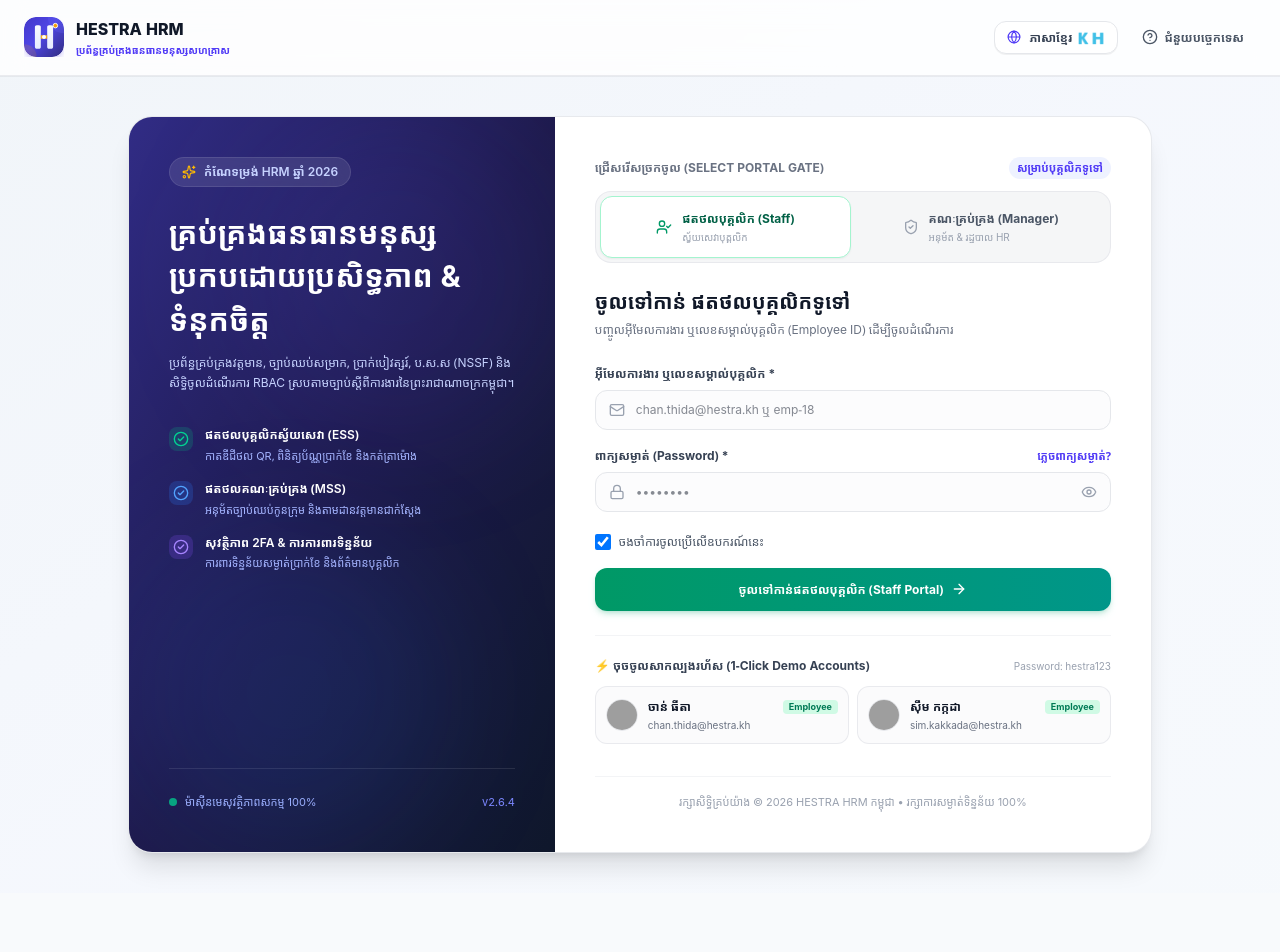
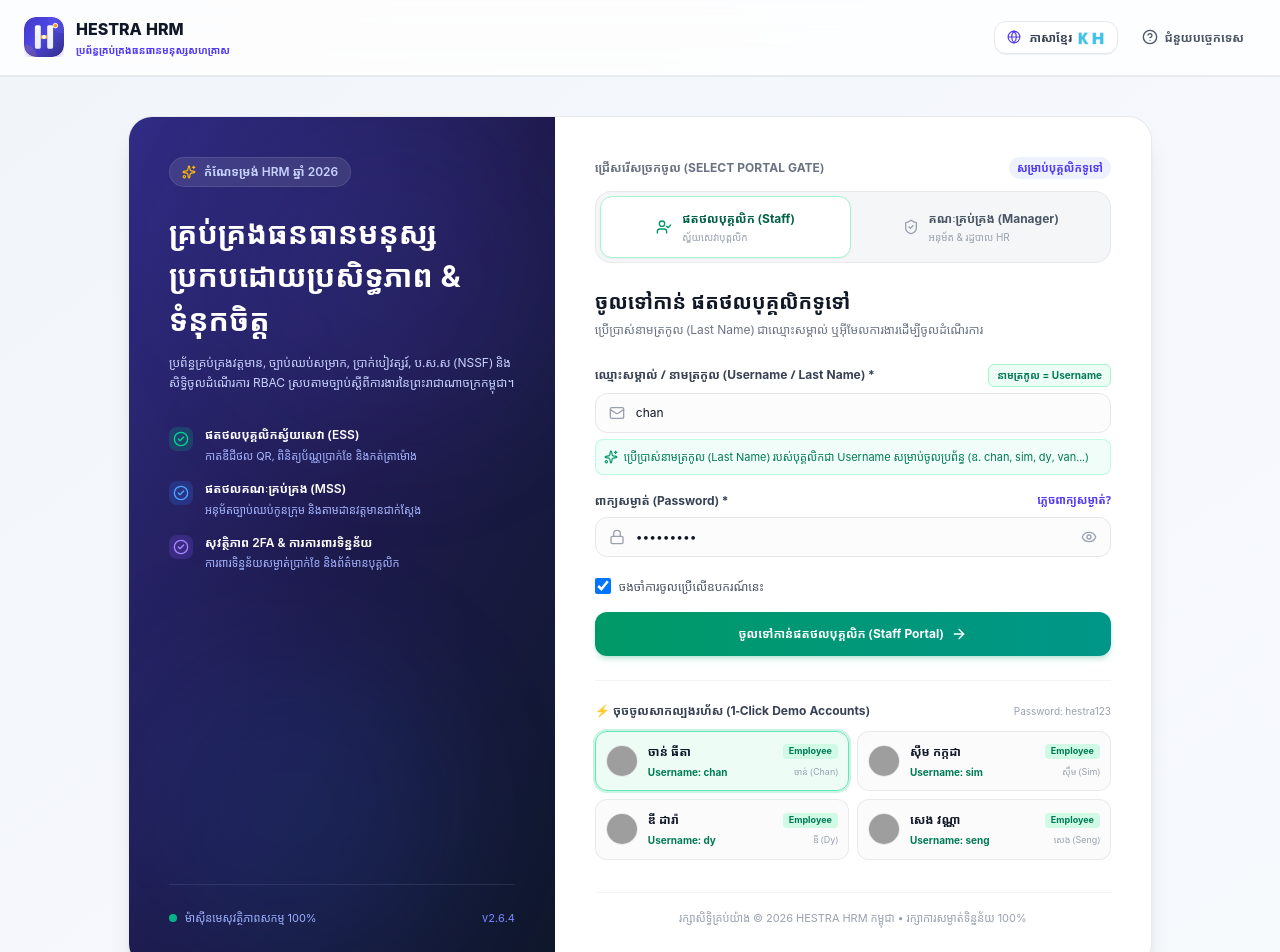
Before and after one commit to hellositha/cambodia-hr-management-system, a Next.js app: page /login in a window 1280 px wide. Shown: the top 952 px of the page. Before the commit the page ends 893 px from the top, so only its background shows below. Built offline with nearby package versions, Linux system fonts and the light colour scheme; grey boxes are pictures that could not be loaded; a web font is replaced by a local one.

Commit message:
feat: use employee last name as username for staff login in both English and Khmer

```diff
--- a/src/app/api/auth/login/route.ts
+++ b/src/app/api/auth/login/route.ts
@@ -7,45 +7,115 @@
   try {
     const db = getDb();
     const body = await request.json();
-    const { email, password, portalType, otpCode } = body;
+    const rawIdentifier = (body.username || body.email || '').trim();
+    const { password, portalType, otpCode } = body;
 
-    if (!email) {
+    if (!rawIdentifier) {
       return NextResponse.json(
-        { error: 'សូមបញ្ចូលអ៊ីមែល ឬលេខសម្គាល់បុគ្គលិក (Email or Employee ID is required)' },
+        { error: 'សូមបញ្ចូលឈ្មោះសម្គាល់ (នាមត្រកូល) ឬអ៊ីមែល (Username / Last Name or Email is required)' },
         { status: 400 }
       );
     }
 
-    const cleanEmail = email.trim().toLowerCase();
+    const cleanInput = rawIdentifier.toLowerCase();
 
-    // Look up user by email or employee_id
+    // Cambodian Romanized-to-Khmer last name mapping
+    const KHMER_LAST_NAMES_MAP: Record<string, string> = {
+      chan: 'ចាន់',
+      van: 'វ៉ាន់',
+      sim: 'ស៊ឹម',
+      dy: 'ឌី',
+      suon: 'សួន',
+      kong: 'គង់',
+      seng: 'សេង',
+      ly: 'លី',
+      khim: 'ឃឹម',
+      rath: 'រ័ត្ន',
+      heng: 'ហេង',
+      ouk: 'អ៊ុក',
+      mao: 'ម៉ៅ',
+      chea: 'ជា',
+      sarath: 'សារ៉ាត់',
+      prom: 'ព្រំ',
+      yim: 'យឹម',
+      tang: 'តាំង',
+      sun: 'ស៊ុន',
+    };
+
+    const khmerEquivalent = KHMER_LAST_NAMES_MAP[cleanInput] || '';
+
+    // 1. Look up user in `users` table by username, email, employee_id, or name pattern
     let user = db.prepare(`
       SELECT * FROM users
-      WHERE LOWER(email) = ? OR LOWER(employee_id) = ?
-    `).get(cleanEmail, cleanEmail) as any;
+      WHERE LOWER(username) = ?
+         OR LOWER(email) = ?
+         OR LOWER(employee_id) = ?
+         OR LOWER(SUBSTR(email, 1, INSTR(email, '.') - 1)) = ?
+         OR LOWER(SUBSTR(email, 1, INSTR(email, '@') - 1)) = ?
+         OR (? != '' AND (name LIKE ? || ' %' OR name LIKE '%(' || ? || ' %'))
+    `).get(
+      cleanInput,
+      cleanInput,
+      cleanInput,
+      cleanInput,
+      cleanInput,
+      cleanInput,
+      rawIdentifier,
+      cleanInput
+    ) as any;
 
-    // If not found in users, check if exists in employees table
+    // 2. If not found directly in `users`, search in `employees` table by last_name, first_name, email, or id
     if (!user) {
       const emp = db.prepare(`
         SELECT e.*, d.name as dept_name
         FROM employees e
         LEFT JOIN departments d ON d.id = e.department_id
-        WHERE LOWER(e.email) = ? OR LOWER(e.id) = ?
-      `).get(cleanEmail, cleanEmail) as any;
+        WHERE LOWER(e.last_name) = ?
+           OR e.last_name = ?
+           OR LOWER(e.first_name) = ?
+           OR e.first_name = ?
+           OR LOWER(e.email) = ?
+           OR LOWER(e.id) = ?
+           OR LOWER(SUBSTR(e.email, 1, INSTR(e.email, '.') - 1)) = ?
+           OR LOWER(SUBSTR(e.email, 1, INSTR(e.email, '@') - 1)) = ?
+           OR (? != '' AND e.last_name = ?)
+      `).get(
+        cleanInput,
+        rawIdentifier,
+        cleanInput,
+        rawIdentifier,
+        cleanInput,
+        cleanInput,
+        cleanInput,
+        cleanInput,
+        khmerEquivalent,
+        khmerEquivalent
+      ) as any;
 
       if (emp) {
-        // Auto-provision user account for existing employee
+        // Check if user account already exists for this employee
+        user = db.prepare(`
+          SELECT * FROM users
+          WHERE employee_id = ? OR LOWER(email) = LOWER(?)
+        `).get(emp.id, emp.email) as any;
+
+        if (!user) {
+          // Auto-provision user account for existing employee with last name as username
           const role = (emp.role && (emp.role.toLowerCase().includes('manager') || emp.role.toLowerCase().includes('head') || emp.role.toLowerCase().includes('director')))
             ? 'Manager'
             : 'Employee';
           const newId = `usr-${Date.now().toString().slice(-6)}`;
           const nowStr = new Date().toISOString().split('T')[0];
+          const calculatedUsername = emp.email.includes('.')
+            ? emp.email.split('.')[0].toLowerCase()
+            : emp.email.split('@')[0].toLowerCase();
 
           db.prepare(`
-          INSERT INTO users (id, name, email, role, status, employee_id, department_name, avatar, two_factor_enabled, permissions, password, last_login, created_at)
-          VALUES (?, ?, ?, ?, 'Active', ?, ?, ?, 0, 'self_service,clock_in,request_leave,view_payslips', 'hestra123', 'Just now', ?)
+            INSERT INTO users (id, username, name, email, role, status, employee_id, department_name, avatar, two_factor_enabled, permissions, password, last_login, created_at)
+            VALUES (?, ?, ?, ?, ?, 'Active', ?, ?, ?, 0, 'self_service,clock_in,request_leave,view_payslips', 'hestra123', 'Just now', ?)
           `).run(
             newId,
+            calculatedUsername,
             `${emp.first_name} ${emp.last_name}`,
             emp.email,
             role,
@@ -58,10 +128,11 @@
           user = db.prepare('SELECT * FROM users WHERE id = ?').get(newId) as any;
         }
       }
+    }
 
     if (!user) {
       return NextResponse.json(
-        { error: 'រកមិនឃើញគណនីនេះក្នុងប្រព័ន្ធទេ សូមពិនិត្យអ៊ីមែលម្តងទៀត (Account not found)' },
+        { error: 'រកមិនឃើញគណនី ឬនាមត្រកូលនេះក្នុងប្រព័ន្ធទេ សូមពិនិត្យម្តងទៀត (Account/Last Name not found)' },
         { status: 404 }
       );
     }
--- a/src/app/login/page.tsx
+++ b/src/app/login/page.tsx
@@ -38,9 +38,9 @@
   // Selected portal mode: 'staff' (ESS) or 'management' (MSS/Admin)
   const [portalMode, setPortalMode] = useState<'staff' | 'management'>('staff');
 
-  // Form fields
-  const [email, setEmail] = useState('');
-  const [password, setPassword] = useState('');
+  // Form fields (defaults to staff demo username: chan)
+  const [email, setEmail] = useState('chan');
+  const [password, setPassword] = useState('hestra123');
   const [showPassword, setShowPassword] = useState(false);
   const [rememberMe, setRememberMe] = useState(true);
   const [loading, setLoading] = useState(false);
@@ -54,11 +54,13 @@
   // Help & Forgot Password Modal
   const [isHelpModalOpen, setIsHelpModalOpen] = useState(false);
 
-  // Quick Demo Accounts
+  // Quick Demo Accounts with Last Name as Username
   const staffDemoAccounts = [
     {
       name: 'ចាន់ ធីតា (Chan Thida)',
       role: 'Employee',
+      username: 'chan',
+      lastName: 'ចាន់ (Chan)',
       title: 'វិស្វករកម្មវិធីជាន់ខ្ពស់ (Senior Software Engineer)',
       email: 'chan.thida@hestra.kh',
       avatar: 'https://images.unsplash.com/photo-1534528741775-53994a69daeb?w=256&h=256&fit=crop&crop=faces',
@@ -68,11 +70,35 @@
     {
       name: 'ស៊ឹម កក្កដា (Sim Kakkada)',
       role: 'Employee',
+      username: 'sim',
+      lastName: 'ស៊ឹម (Sim)',
       title: 'ប្រធានក្រុមទីផ្សារ (Marketing Team Lead)',
       email: 'sim.kakkada@hestra.kh',
       avatar: 'https://images.unsplash.com/photo-1507003211169-0a1dd7228f2d?w=256&h=256&fit=crop&crop=faces',
       descKm: 'ស្នើសុំច្បាប់ឈប់សម្រាកប្រចាំឆ្នាំ និងពិនិត្យម៉ោងការងារ',
       descEn: 'Submit annual leave requests & check work hours',
+    },
+    {
+      name: 'ឌី ដារ៉ា (Dy Dara)',
+      role: 'Employee',
+      username: 'dy',
+      lastName: 'ឌី (Dy)',
+      title: 'វិស្វករ UI/UX (Frontend & Design)',
+      email: 'dy.dara@hestra.kh',
+      avatar: 'https://images.unsplash.com/photo-1506794778202-cad84cf45f1d?w=256&h=256&fit=crop&crop=faces',
+      descKm: 'កត់ត្រាវត្តមាន ពិនិត្យកាលវិភាគការងារ និងស្នើសុំច្បាប់',
+      descEn: 'Punch attendance, check work shifts & request time off',
+    },
+    {
+      name: 'សេង វណ្ណា (Seng Vanna)',
+      role: 'Employee',
+      username: 'seng',
+      lastName: 'សេង (Seng)',
+      title: 'អ្នកស្រាវជ្រាវផលិតផល (UX Researcher)',
+      email: 'seng.vanna@hestra.kh',
+      avatar: 'https://images.unsplash.com/photo-1522075469751-3a6694fb2f61?w=256&h=256&fit=crop&crop=faces',
+      descKm: 'មើលសមតុល្យច្បាប់ប្រចាំឆ្នាំ និងទាញយកប័ណ្ណប្រាក់ខែ',
+      descEn: 'Check leave balances and download monthly payslips',
     },
   ];
 
@@ -80,6 +106,8 @@
     {
       name: 'សារ៉ាត់ (Sarath)',
       role: 'Admin',
+      username: 'sarath',
+      lastName: 'Sarath',
       title: 'ប្រធាននាយកដ្ឋានធនធានមនុស្ស (Head of HR)',
       email: 'sarath@hestra.kh',
       avatar: 'https://images.unsplash.com/photo-1573496359142-b8d87734a5a2?w=256&h=256&fit=crop&crop=faces',
@@ -89,6 +117,8 @@
     {
       name: 'វ៉ាន់ សុភ័ក្ត្រ (Van Sopheak)',
       role: 'Manager',
+      username: 'van',
+      lastName: 'វ៉ាន់ (Van)',
       title: 'នាយកផ្នែកបច្ចេកវិទ្យា (VP of Engineering)',
       email: 'van.sopheak@hestra.kh',
       avatar: 'https://images.unsplash.com/photo-1507003211169-0a1dd7228f2d?w=256&h=256&fit=crop&crop=faces',
@@ -98,6 +128,8 @@
     {
       name: 'ហេង សុផល (Heng Sophal)',
       role: 'Manager',
+      username: 'heng',
+      lastName: 'ហេង (Heng)',
       title: 'ប្រធានផ្នែកប្រតិបត្តិការ (Operations Manager)',
       email: 'heng.sophal@hestra.kh',
       avatar: 'https://images.unsplash.com/photo-1500648767791-00dcc994a43e?w=256&h=256&fit=crop&crop=faces',
@@ -107,8 +139,8 @@
   ];
 
   // Quick fill demo user
-  const handleSelectDemoUser = (userEmail: string) => {
-    setEmail(userEmail);
+  const handleSelectDemoUser = (userIdentifier: string) => {
+    setEmail(userIdentifier);
     setPassword('hestra123');
   };
 
@@ -379,7 +411,7 @@
                     type="button"
                     onClick={() => {
                       setPortalMode('staff');
-                      setEmail('chan.thida@hestra.kh');
+                      setEmail('chan');
                       setPassword('hestra123');
                     }}
                     className={`flex items-center justify-center gap-2.5 py-3 px-3 rounded-xl font-bold text-xs transition-all cursor-pointer ${
@@ -432,8 +464,8 @@
                 <p className="text-xs text-gray-500 mt-1">
                   {portalMode === 'staff'
                     ? (language === 'km'
-                        ? 'បញ្ចូលអ៊ីមែលការងារ ឬលេខសម្គាល់បុគ្គលិក (Employee ID) ដើម្បីចូលដំណើរការ'
-                        : 'Enter your company email or employee ID to access your personal dashboard')
+                        ? 'ប្រើប្រាស់នាមត្រកូល (Last Name) ជាឈ្មោះសម្គាល់ ឬអ៊ីមែលការងារដើម្បីចូលដំណើរការ'
+                        : 'Use your employee Last Name as your username or work email to access personal workspace')
                     : (language === 'km'
                         ? 'គណនីមានសិទ្ធិជាប្រធានផ្នែក (Manager) ឬអ្នកគ្រប់គ្រងជាន់ខ្ពស់ (Admin)'
                         : 'Authorized credentials for Team Leads, Department Heads, and HR Admins')}
@@ -442,11 +474,20 @@
 
               {/* Login Form */}
               <form onSubmit={handleSubmit} className="space-y-4">
-                {/* Email / ID Input */}
+                {/* Email / Username Input */}
                 <div>
-                  <label className="block text-xs font-bold text-gray-700 mb-1.5">
-                    {language === 'km' ? 'អ៊ីមែលការងារ ឬលេខសម្គាល់បុគ្គលិក *' : 'Work Email or Employee ID *'}
-                  </label>
+                  <div className="flex items-center justify-between mb-1.5">
+                    <label className="block text-xs font-bold text-gray-700">
+                      {portalMode === 'staff'
+                        ? (language === 'km' ? 'ឈ្មោះសម្គាល់ / នាមត្រកូល (Username / Last Name) *' : 'Staff Username (Last Name) *')
+                        : (language === 'km' ? 'អ៊ីមែលការងារ ឬឈ្មោះសម្គាល់ *' : 'Work Email or Username *')}
+                    </label>
+                    {portalMode === 'staff' && (
+                      <span className="text-[10px] font-bold text-emerald-700 bg-emerald-50 px-2 py-0.5 rounded-md border border-emerald-200">
+                        {language === 'km' ? 'នាមត្រកូល = Username' : 'Last Name = Username'}
+                      </span>
+                    )}
+                  </div>
                   <div className="relative">
                     <Mail className="w-4 h-4 text-gray-400 absolute left-3.5 top-1/2 -translate-y-1/2" />
                     <input
@@ -454,10 +495,24 @@
                       required
                       value={email}
                       onChange={(e) => setEmail(e.target.value)}
-                      placeholder={portalMode === 'staff' ? 'chan.thida@hestra.kh ឬ emp-18' : 'sarath@hestra.kh ឬ van.sopheak@hestra.kh'}
-                      className="w-full pl-10 pr-4 py-2.5 bg-gray-50/50 hover:bg-white focus:bg-white border border-gray-200 focus:border-indigo-500 rounded-xl text-xs text-gray-900 transition-all focus:outline-hidden focus:ring-2 focus:ring-indigo-500/20"
+                      placeholder={
+                        portalMode === 'staff'
+                          ? (language === 'km' ? 'ឧទាហរណ៍៖ chan, sim, dy, van ឬ chan.thida@hestra.kh' : 'e.g. chan, sim, dy, van or chan.thida@hestra.kh')
+                          : (language === 'km' ? 'sarath@hestra.kh ឬ van.sopheak@hestra.kh' : 'sarath@hestra.kh or van.sopheak@hestra.kh')
+                      }
+                      className="w-full pl-10 pr-4 py-2.5 bg-gray-50/50 hover:bg-white focus:bg-white border border-gray-200 focus:border-indigo-500 rounded-xl text-xs text-gray-900 transition-all focus:outline-hidden focus:ring-2 focus:ring-indigo-500/20 font-mono"
                     />
                   </div>
+                  {portalMode === 'staff' && (
+                    <p className="text-[11px] text-emerald-700 mt-1.5 flex items-center gap-1.5 bg-emerald-50/70 p-2 rounded-lg border border-emerald-200/60 font-khmer">
+                      <Sparkles className="w-3.5 h-3.5 text-emerald-600 shrink-0" />
+                      <span>
+                        {language === 'km'
+                          ? 'ប្រើប្រាស់នាមត្រកូល (Last Name) របស់បុគ្គលិកជា Username សម្រាប់ចូលប្រព័ន្ធ (ឧ. chan, sim, dy, van...)'
+                          : 'Use your employee Last Name as your login username (e.g. chan, sim, dy, van...)'}
+                      </span>
+                    </p>
+                  )}
                 </div>
 
                 {/* Password Input */}
@@ -553,10 +608,10 @@
                     <button
                       key={acc.email}
                       type="button"
-                      onClick={() => handleSelectDemoUser(acc.email)}
+                      onClick={() => handleSelectDemoUser(portalMode === 'staff' ? acc.username : acc.email)}
                       className={`p-2.5 rounded-xl border text-left transition-all flex items-center gap-2.5 cursor-pointer hover:scale-[1.01] ${
-                        email === acc.email
-                          ? 'bg-indigo-50/80 border-indigo-300 ring-2 ring-indigo-500/20'
+                        email === acc.username || email === acc.email
+                          ? 'bg-emerald-50/90 border-emerald-300 ring-2 ring-emerald-500/20'
                           : 'bg-gray-50/70 border-gray-200/80 hover:bg-white hover:border-gray-300'
                       }`}
                     >
@@ -580,7 +635,12 @@
                             {acc.role}
                           </span>
                         </div>
-                        <p className="text-[10px] text-gray-500 truncate">{acc.email}</p>
+                        <div className="flex items-center justify-between text-[10px] text-gray-500 truncate mt-0.5">
+                          <span className="font-bold text-emerald-700 font-mono">
+                            Username: {acc.username}
+                          </span>
+                          <span className="text-gray-400 text-[9px] font-sans truncate">{acc.lastName}</span>
+                        </div>
                       </div>
                     </button>
                   ))}
--- a/src/lib/db.ts
+++ b/src/lib/db.ts
@@ -169,6 +169,7 @@
 
     CREATE TABLE IF NOT EXISTS users (
       id TEXT PRIMARY KEY,
+      username TEXT,
       name TEXT NOT NULL,
       email TEXT NOT NULL UNIQUE,
       role TEXT NOT NULL DEFAULT 'Employee',
@@ -189,12 +190,27 @@
     );
   `);
 
-  // Ensure password column exists if table was created previously
+  // Ensure password and username columns exist if table was created previously
   try {
     const cols = db.prepare("PRAGMA table_info(users)").all() as any[];
     if (!cols.some((c) => c.name === 'password')) {
       db.prepare("ALTER TABLE users ADD COLUMN password TEXT DEFAULT 'hestra123'").run();
     }
+    if (!cols.some((c) => c.name === 'username')) {
+      db.prepare("ALTER TABLE users ADD COLUMN username TEXT").run();
+    }
+    // Automatically set employee last name as username if missing
+    db.prepare(`
+      UPDATE users
+      SET username = LOWER(
+        CASE
+          WHEN INSTR(email, '.') > 0 AND INSTR(email, '.') < INSTR(email, '@') THEN SUBSTR(email, 1, INSTR(email, '.') - 1)
+          WHEN INSTR(email, '@') > 0 THEN SUBSTR(email, 1, INSTR(email, '@') - 1)
+          ELSE email
+        END
+      )
+      WHERE username IS NULL OR username = ''
+    `).run();
   } catch (e) {}
 
   // Initialize users if none exist
@@ -202,13 +218,14 @@
     const userRow = db.prepare("SELECT count(*) as count FROM users").get() as { count: number } | undefined;
     if (!userRow || userRow.count === 0) {
       const insertUser = db.prepare(`
-        INSERT INTO users (id, name, email, role, status, employee_id, department_name, avatar, two_factor_enabled, permissions, last_login, created_at)
-        VALUES (@id, @name, @email, @role, @status, @employee_id, @department_name, @avatar, @two_factor_enabled, @permissions, @last_login, @created_at)
+        INSERT INTO users (id, username, name, email, role, status, employee_id, department_name, avatar, two_factor_enabled, permissions, last_login, created_at)
+        VALUES (@id, @username, @name, @email, @role, @status, @employee_id, @department_name, @avatar, @two_factor_enabled, @permissions, @last_login, @created_at)
       `);
 
       const defaultUsers = [
         {
           id: 'usr-1',
+          username: 'sarath',
           name: 'សារ៉ាត់ (Sarath)',
           email: 'sarath@hestra.kh',
           role: 'Admin',
@@ -223,6 +240,7 @@
         },
         {
           id: 'usr-2',
+          username: 'van',
           name: 'វ៉ាន់ សុភ័ក្ត្រ (Van Sopheak)',
           email: 'van.sopheak@hestra.kh',
           role: 'Manager',
@@ -237,6 +255,7 @@
         },
         {
           id: 'usr-3',
+          username: 'chan',
           name: 'ចាន់ ធីតា (Chan Thida)',
           email: 'chan.thida@hestra.kh',
           role: 'Employee',
@@ -251,6 +270,7 @@
         },
         {
           id: 'usr-4',
+          username: 'sim',
           name: 'ស៊ឹម កក្កដា (Sim Kakkada)',
           email: 'sim.kakkada@hestra.kh',
           role: 'Employee',
@@ -265,6 +285,7 @@
         },
         {
           id: 'usr-5',
+          username: 'heng',
           name: 'ហេង សុផល (Heng Sophal)',
           email: 'heng.sophal@hestra.kh',
           role: 'Manager',
--- a/src/lib/types.ts
+++ b/src/lib/types.ts
@@ -216,6 +216,7 @@
 
 export interface UserAccount {
   id: string;
+  username?: string;
   name: string;
   email: string;
   role: UserRole;
```
Also changed, not shown: 1 other file (tests, documents, lock files or other folders). Lines whose indentation alone changed are shown as unchanged.
